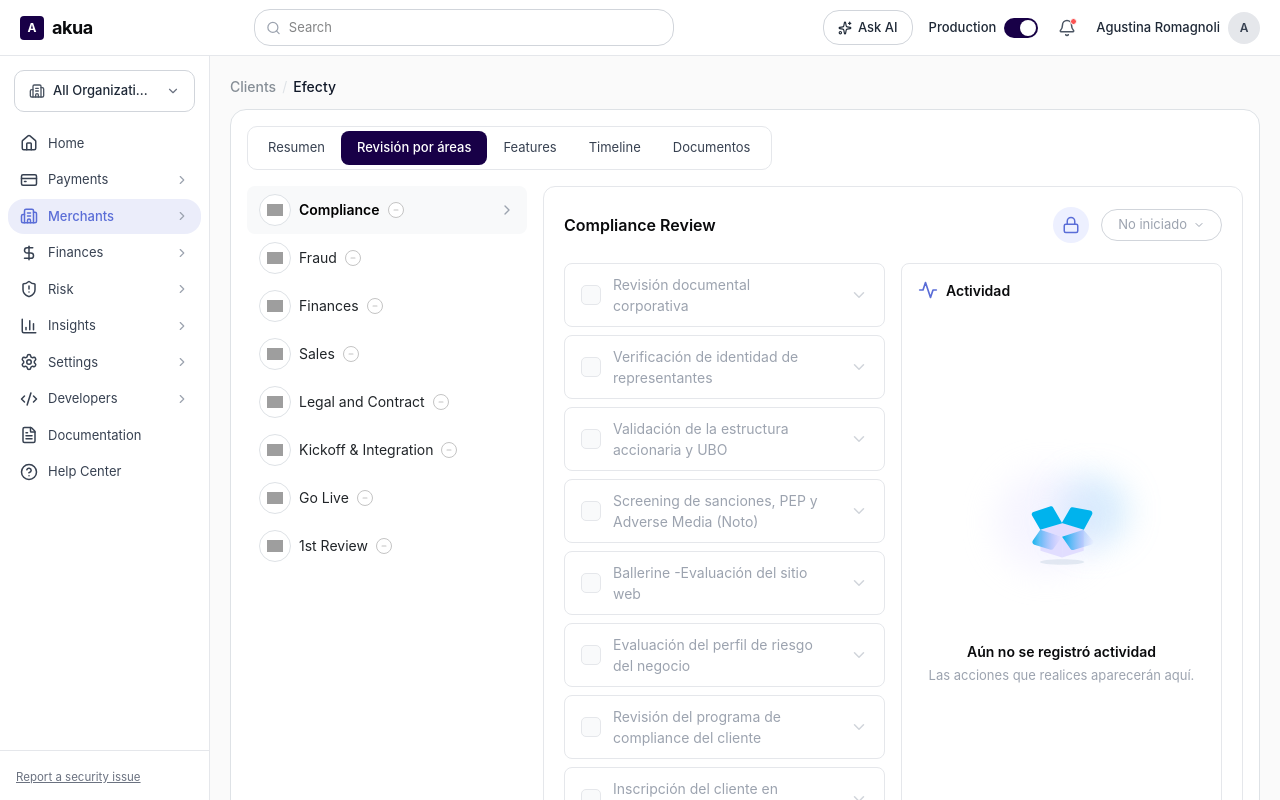
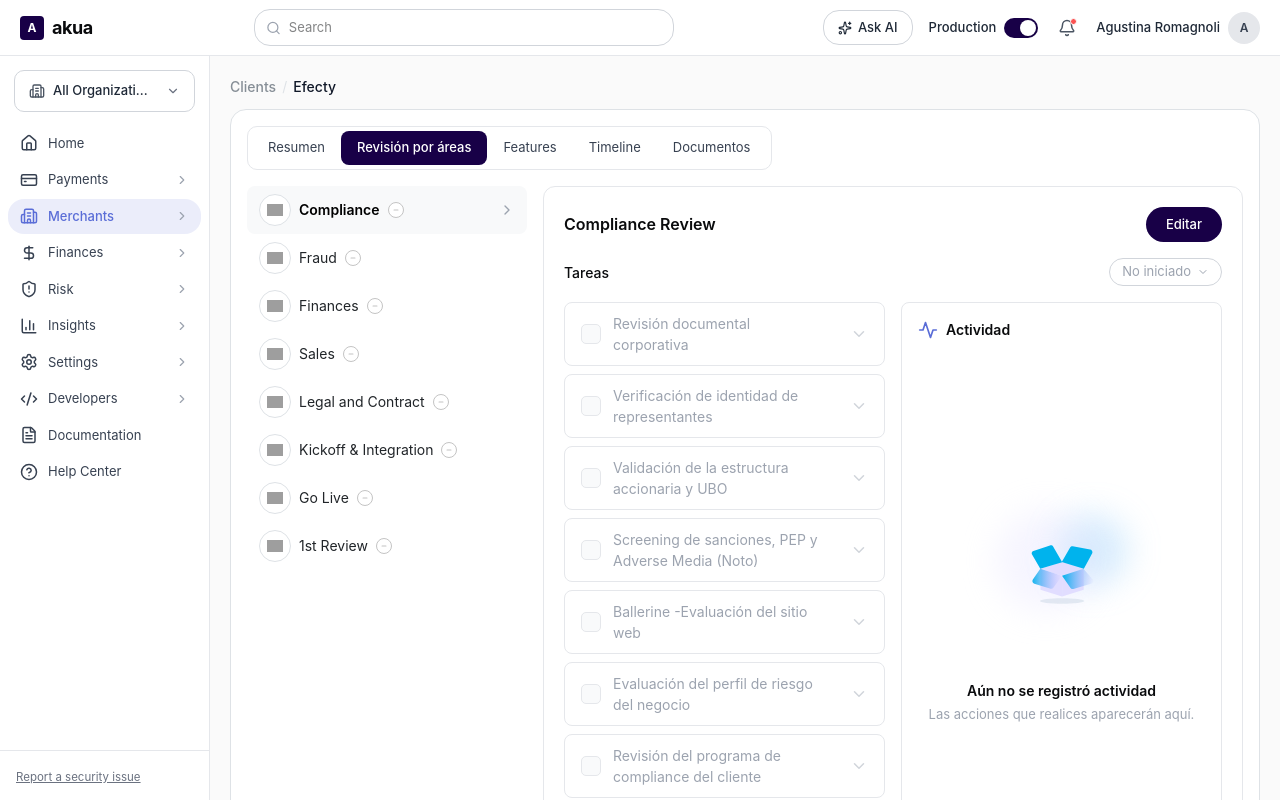
Before and after one commit to Florenciavitacarino/akua-clients, a React (Vite) app: page /clients/1 in a window 1280 px wide. Built offline with nearby package versions, Linux system fonts and the light colour scheme; grey boxes are pictures that could not be loaded.

Commit message:
feat: replace lock with Editar/Guardar buttons, add Tareas row with status dropdown

```diff
--- a/src/pages/ClientDetailPage.jsx
+++ b/src/pages/ClientDetailPage.jsx
@@ -313,54 +313,33 @@ function ActivityPanel({ logs }) {
   )
 }
 
-/* ─── Lock Toggle + Status Dropdown ─── */
+/* ─── Status Dropdown (standalone) ─── */
 const STATUS_OPTIONS = [
   { value: 'not_started', label: 'No iniciado' },
   { value: 'in_progress', label: 'En progreso' },
   { value: 'completed', label: 'Completado' },
 ]
 
-function LockToggle({ isLocked, onToggle, deptStatus, onStatusChange }) {
+function StatusDropdown({ deptStatus, onStatusChange, disabled }) {
   const [dropdownOpen, setDropdownOpen] = useState(false)
   const current = STATUS_OPTIONS.find(o => o.value === deptStatus) || STATUS_OPTIONS[0]
 
-  const borderColor = isLocked ? '#D1D5DB' : '#5a6dd7'
-  const textColor = isLocked ? '#9CA3AF' : '#5a6dd7'
+  const borderColor = disabled ? '#D1D5DB' : '#5a6dd7'
+  const textColor = disabled ? '#9CA3AF' : '#5a6dd7'
 
   return (
-    <div className="flex items-center gap-3 shrink-0">
-      {/* Lock button */}
-      <div className="relative group">
-        <button
-          onClick={onToggle}
-          className="w-[36px] h-[36px] rounded-full flex items-center justify-center cursor-pointer border-none bg-[#EDF0FF] transition-colors hover:bg-[#dde3fc]"
-        >
-          {isLocked
-            ? <Lock size={18} className="text-[#5a6dd7]" />
-            : <LockOpen size={18} className="text-[#5a6dd7]" />
-          }
-        </button>
-        <div className="absolute bottom-full left-1/2 -translate-x-1/2 mb-2 px-2.5 py-1 bg-[#1F2937] text-white text-[11px] rounded-[6px] whitespace-nowrap opacity-0 group-hover:opacity-100 transition-opacity pointer-events-none z-10">
-          {isLocked ? 'Bloqueado' : 'Desbloqueado'}
-          <div className="absolute top-full left-1/2 -translate-x-1/2 w-0 h-0 border-x-[4px] border-x-transparent border-t-[4px] border-t-[#1F2937]" />
-        </div>
-      </div>
-
-      {/* Status dropdown */}
     <div className="relative">
       <button
-          onClick={() => !isLocked && setDropdownOpen(!dropdownOpen)}
-          className={`text-[13px] font-normal h-[32px] inline-flex items-center gap-1.5 px-4 rounded-[18px] border transition-colors ${
-            isLocked ? 'cursor-default' : 'cursor-pointer'
+        onClick={() => !disabled && setDropdownOpen(!dropdownOpen)}
+        className={`text-[13px] font-normal h-[28px] inline-flex items-center gap-1.5 px-3 rounded-[18px] border transition-colors ${
+          disabled ? 'cursor-default' : 'cursor-pointer'
         }`}
         style={{ borderColor, color: textColor }}
       >
-          {current.label}
-          {!isLocked && (dropdownOpen ? <ChevronUp size={12} /> : <ChevronDown size={12} />)}
-          {isLocked && <ChevronDown size={12} />}
+        {current.label} <ChevronDown size={12} />
       </button>
 
-        {dropdownOpen && !isLocked && (
+      {dropdownOpen && !disabled && (
         <>
           <div className="fixed inset-0 z-20" onClick={() => setDropdownOpen(false)} />
           <div className="absolute right-0 top-full mt-1 bg-white border border-[#E5E7EB] rounded-[12px] shadow-[0_4px_16px_rgba(0,0,0,0.12)] py-1 z-30 min-w-[180px]">
@@ -382,7 +361,6 @@ function LockToggle({ isLocked, onToggle, deptStatus, onStatusChange }) {
           </div>
         </>
       )}
-      </div>
     </div>
   )
 }
@@ -1108,7 +1086,8 @@ export default function ClientDetailPage() {
   const { id } = useParams()
   const [activeTab, setActiveTab] = useState('Revisión por áreas')
   const [activeDept, setActiveDept] = useState('compliance')
-  const [isEditing, setIsEditing] = useState(false)
+  const [isEditing, setIsEditingRaw] = useState(false)
+  const setIsEditing = (val) => { setIsEditingRaw(val); if (!val) setHasChanges(false) }
   const [checkedItems, setCheckedItems] = useState({ compliance: new Set(), fraud: new Set(), finances: new Set(), sales: new Set(), legal: new Set(), kickoff: new Set() })
   const [waivedItems, setWaivedItems] = useState({ compliance: new Set(), fraud: new Set(), finances: new Set(), sales: new Set(), legal: new Set(), kickoff: new Set() })
   const [deptStatuses, setDeptStatuses] = useState({
@@ -1134,10 +1113,13 @@ export default function ClientDetailPage() {
     }))
   }
 
+  const [hasChanges, setHasChanges] = useState(false)
+
   const handleStatusChange = (status) => {
     const label = STATUS_OPTIONS.find(o => o.value === status)?.label
     addLog(`Cambio de estado del departamento a "${label}"`)
     setDeptStatuses(prev => ({ ...prev, [activeDept]: status }))
+    setHasChanges(true)
   }
 
   const CHECKLISTS = { compliance: COMPLIANCE_CHECKLIST, fraud: FRAUD_CHECKLIST, finances: FINANCES_CHECKLIST, sales: SALES_CHECKLIST, legal: LEGAL_CHECKLIST, kickoff: KICKOFF_CHECKLIST }
@@ -1147,6 +1129,7 @@ export default function ClientDetailPage() {
     const wasChecked = (checkedItems[activeDept] || new Set()).has(idx)
     const label = list[idx] || ''
     addLog(wasChecked ? `'${label}' desmarcado` : `'${label}' se ha marcado como lista`)
+    setHasChanges(true)
     setCheckedItems(prev => {
       const next = new Set(prev[activeDept] || [])
       if (next.has(idx)) next.delete(idx); else next.add(idx)
@@ -1159,6 +1142,7 @@ export default function ClientDetailPage() {
     const wasWaived = (waivedItems[activeDept] || new Set()).has(idx)
     const label = list[idx] || ''
     addLog(wasWaived ? `'${label}' waive revertido` : `'${label}' marcado como waived`)
+    setHasChanges(true)
     setWaivedItems(prev => {
       const next = new Set(prev[activeDept] || [])
       if (next.has(idx)) next.delete(idx); else next.add(idx)
@@ -1235,16 +1219,40 @@ export default function ClientDetailPage() {
 
             {/* Department content */}
             <div className="flex-1 min-w-0 border border-[#E5E7EB] rounded-[12px] p-5">
-              {/* Header */}
-              <div className="flex items-center justify-between mb-5">
+              {/* Header: Title + Edit/Save button */}
+              <div className="flex items-center justify-between mb-4">
                 <h2 className="text-[16px] font-semibold text-[#0A0B0D] m-0">
                   {currentDept?.name === 'Compliance' ? 'Compliance Review' : currentDept?.name}
                 </h2>
-                <LockToggle
-                  isLocked={!isEditing}
-                  onToggle={() => setIsEditing(!isEditing)}
+                {!isEditing ? (
+                  <button
+                    onClick={() => setIsEditing(true)}
+                    className="text-[13px] font-medium text-white bg-[#180047] px-5 py-2 rounded-full border-none cursor-pointer hover:bg-[#2a0066] transition-colors"
+                  >
+                    Editar
+                  </button>
+                ) : (
+                  <button
+                    onClick={() => { setIsEditing(false); addLog('Cambios guardados') }}
+                    disabled={!hasChanges}
+                    className={`text-[13px] font-medium px-5 py-2 rounded-full border-none transition-colors ${
+                      hasChanges
+                        ? 'text-white bg-[#180047] cursor-pointer hover:bg-[#2a0066]'
+                        : 'text-white bg-[#180047] opacity-50 cursor-not-allowed'
+                    }`}
+                  >
+                    Guardar cambios
+                  </button>
+                )}
+              </div>
+
+              {/* Tareas + Status dropdown row */}
+              <div className="flex items-center justify-between mb-4">
+                <p className="text-[14px] font-medium text-[#0A0B0D] m-0">Tareas</p>
+                <StatusDropdown
                   deptStatus={deptStatuses[activeDept]}
                   onStatusChange={handleStatusChange}
+                  disabled={!isEditing}
                 />
               </div>
 
```
Lines whose indentation alone changed are shown as unchanged.
